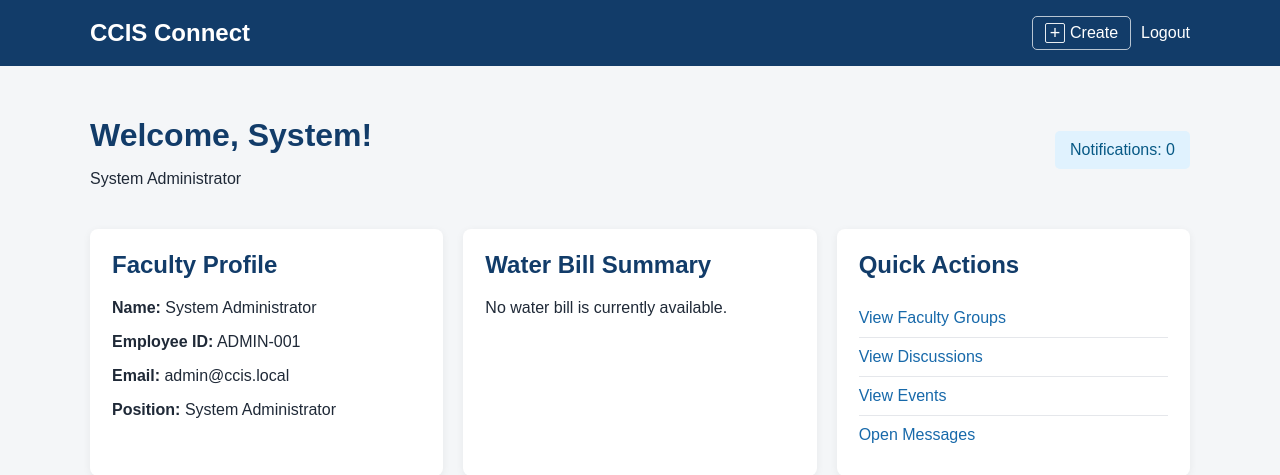
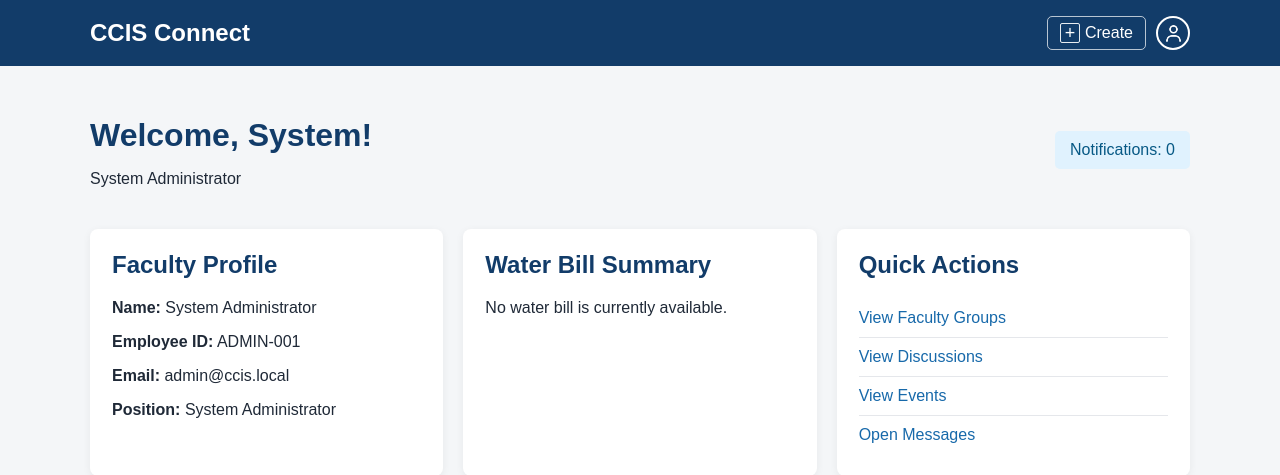
Before and after one commit to jsamongk12147998-oss/CCIS-Connect, a PHP site: page /dashboard.php in a window 1280 px wide. Shown: the top 475 px of the page. Run offline with PHP 8.4, Linux system fonts and the light colour scheme; a user stored in the database is signed in; data comes from the database, SQL or seed files in the repository.

Commit message:
Created profile button/container

```diff
--- a/assets/style.css
+++ b/assets/style.css
@@ -68,6 +68,63 @@ nav a {
 
 .create-button:hover {
     background: rgba(255, 255, 255, 0.12);
+}
+
+.profile-menu {
+    position: relative;
+}
+
+.profile-button {
+    display: flex;
+    align-items: center;
+    justify-content: center;
+    width: 34px;
+    height: 34px;
+    border: 2px solid white;
+    border-radius: 50%;
+    background: transparent;
+    cursor: pointer;
+    list-style: none;
+}
+
+.profile-button::-webkit-details-marker {
+    display: none;
+}
+
+.profile-button img {
+    width: 21px;
+    height: 21px;
+    object-fit: contain;
+}
+
+.profile-popup {
+    position: absolute;
+    top: calc(100% + 10px);
+    right: 0;
+    z-index: 10;
+    min-width: 150px;
+    padding: 6px;
+    background: white;
+    border: 1px solid #cbd5e1;
+    border-radius: 6px;
+    box-shadow: 0 4px 12px rgba(0, 0, 0, 0.15);
+}
+
+.profile-action {
+    display: block;
+    width: 100%;
+    padding: 9px 10px;
+    border: none;
+    background: transparent;
+    color: #1f2937;
+    font: inherit;
+    text-align: left;
+    text-decoration: none;
+    cursor: pointer;
+}
+
+.profile-action:hover {
+    background: #f1f5f9;
 }
 
 main.container {
--- a/includes/header.php
+++ b/includes/header.php
@@ -29,7 +29,15 @@ if (session_status() === PHP_SESSION_NONE) {
                     <span class="plus-icon" aria-hidden="true">+</span>
                     Create
                 </a>
-                <a href="logout.php">Logout</a>
+                <details class="profile-menu">
+                    <summary class="profile-button" aria-label="Open profile menu">
+                        <img src="assets/user-regular.png" alt="Profile">
+                    </summary>
+                    <div class="profile-popup">
+                        <button type="button" class="profile-action">Edit Profile</button>
+                        <a href="logout.php" class="profile-action">Logout</a>
+                    </div>
+                </details>
             </nav>
         <?php endif; ?>
     </div>
```
Also changed, not shown: assets/user-regular.png (added).
